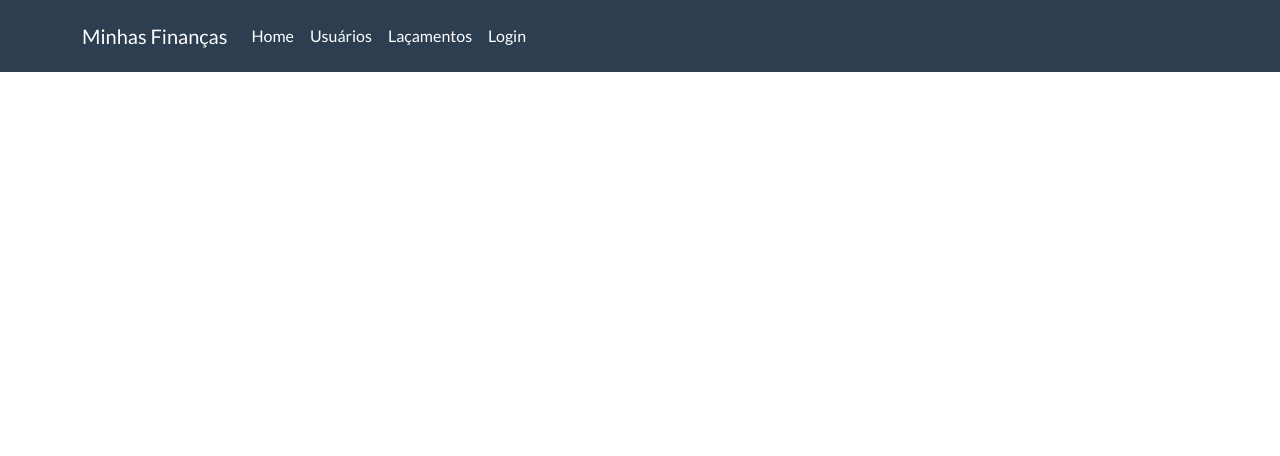
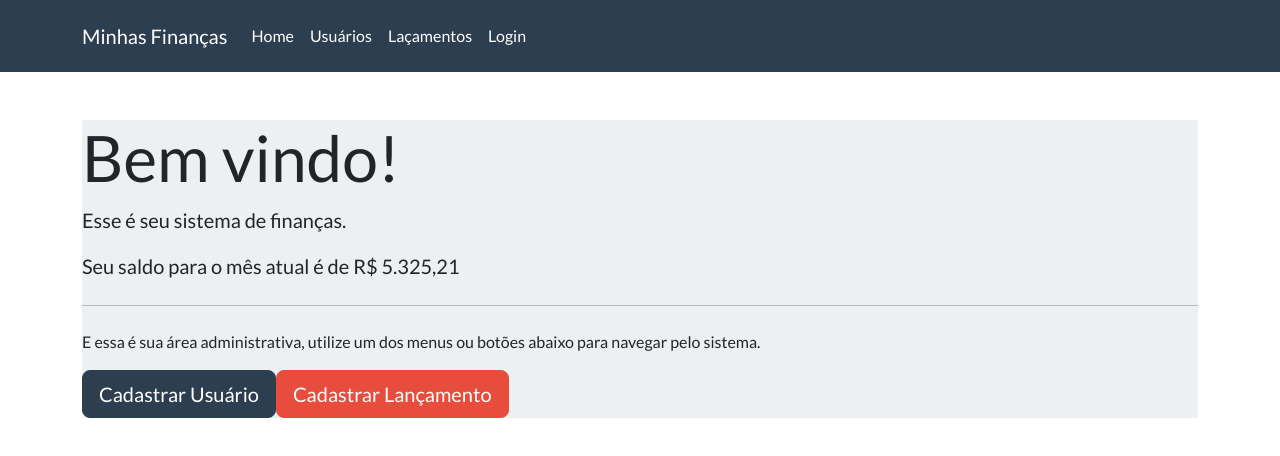
Before and after one commit to PauloMoreiraa/minhasfinancas-frontend, a React (Create React App) app: page /#/home in a window 1280 px wide. Shown: the top 456 px of the page. Built offline with nearby package versions, Linux system fonts and the light colour scheme.

Commit message:
feat: Tela da Home criada

```diff
--- a/src/components/navbar.js
+++ b/src/components/navbar.js
@@ -11,10 +11,10 @@
             </button>
             <div className="collapse navbar-collapse" id="navbarResponsive">
                 <ul className="navbar-nav">
-                    <NavbarItem href="#/" label="Home" />
+                    <NavbarItem href="#/home" label="Home" />
                     <NavbarItem href="#/cadastro-usuarios" label="Usuários" />
                     <NavbarItem href="#/" label="Laçamentos" />
-                    <NavbarItem href="#/Login" label="Login" />
+                    <NavbarItem href="#/login" label="Login" />
                 </ul>
             </div>
         </div>
--- a/src/main/rotas.js
+++ b/src/main/rotas.js
@@ -2,12 +2,14 @@
 import {Route, Switch, HashRouter} from 'react-router-dom'
 import Login from "../views/login";
 import CadastroUsuario from "../views/cadastroUsuario";
+import Home from "../views/home";
 
 
 function Rotas(){
     return(
         <HashRouter>
             <Switch>
+                <Route path="/home" component={Home} />
                 <Route path="/login" component={Login} />
                 <Route path="/cadastro-usuarios" component={CadastroUsuario} />
             </Switch>
--- a/src/views/cadastroUsuario.js
+++ b/src/views/cadastroUsuario.js
@@ -45,8 +45,6 @@
                     </div>
                 </div>
             </Card>
-
-
         )
     }
 }
--- /dev/null
+++ b/src/views/home.js
@@ -0,0 +1,26 @@
+import React from "react";
+
+class Home extends React.Component{
+
+    state = {
+        saldo:0
+    }
+
+    render(){
+        return(
+            <div className="jumbotron bg-light">
+                <h1 className="display-3">Bem vindo!</h1>
+                <p className="lead">Esse é seu sistema de finanças.</p>
+                <p className="lead">Seu saldo para o mês atual é de R$ 5.325,21</p>
+                <hr className="my-4" />
+                <p>E essa é sua área administrativa, utilize um dos menus ou botões abaixo para navegar pelo sistema.</p>
+                <p className="lead">
+                <a className="btn btn-primary btn-lg" href="#/cadastro-usuarios" role="button"><i className="fa fa-users"></i>  Cadastrar Usuário</a>
+                <a className="btn btn-danger btn-lg" href="" role="button"><i className="fa fa-users"></i>  Cadastrar Lançamento</a>
+                </p>
+            </div>
+        )
+    }
+}
+
+export default Home
```
